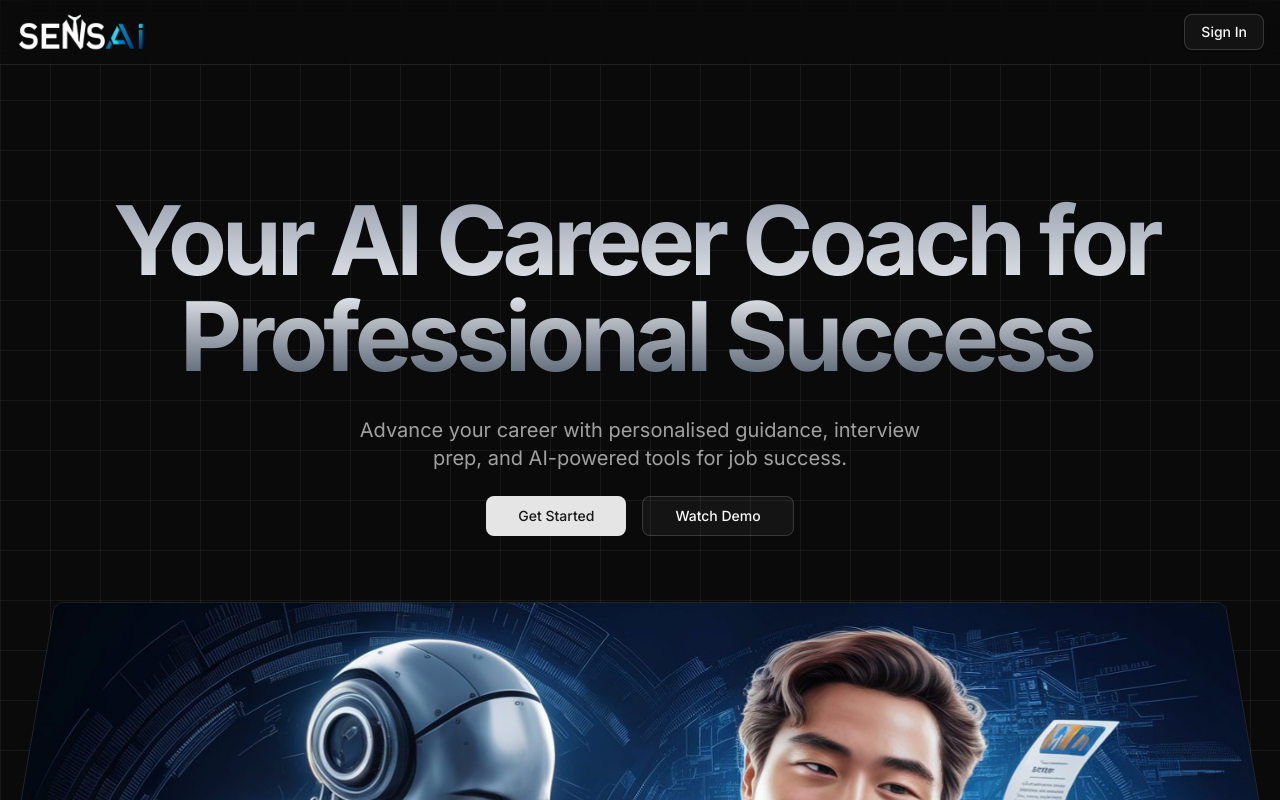
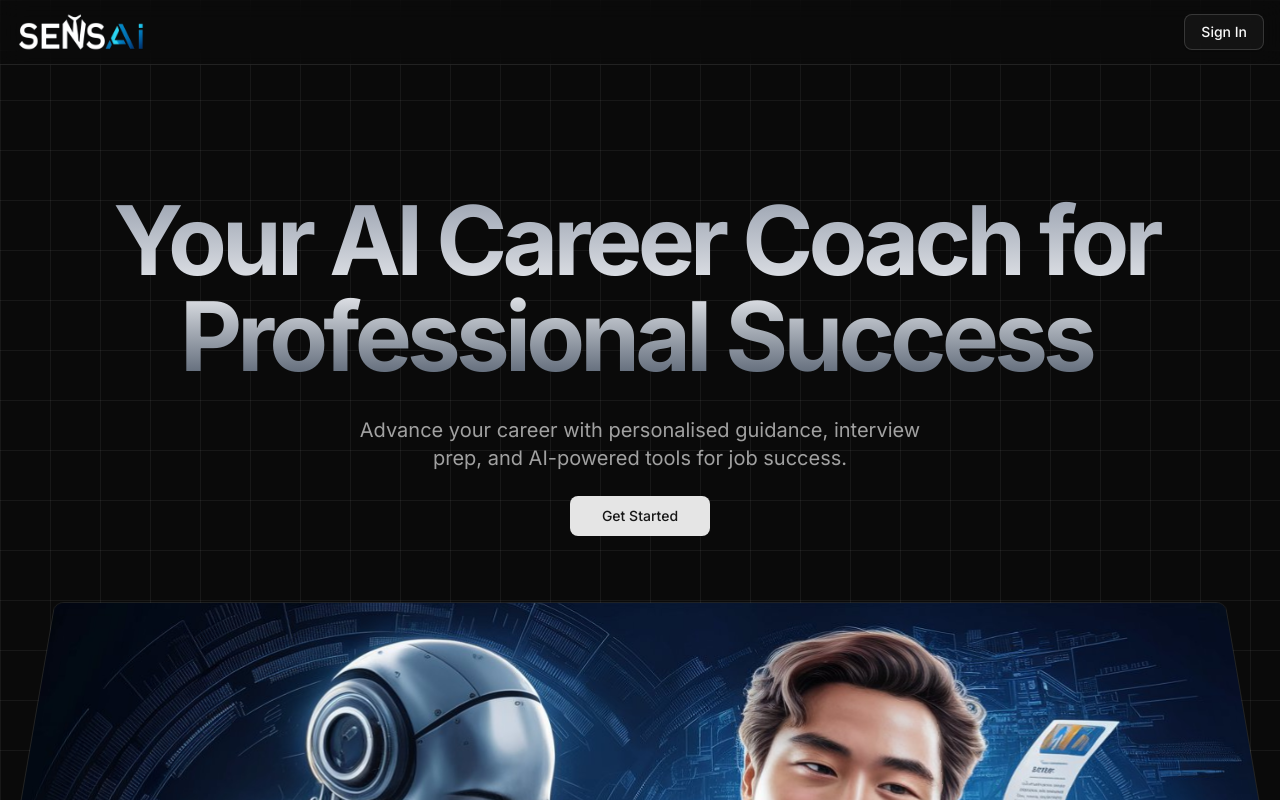
Before and after one commit to Aayushi002929/ai-coach, a Next.js app: page / in a window 1280 px wide. Shown: the top 800 px of the page. Built offline with nearby package versions, Linux system fonts and the light colour scheme; no server answers.

Commit message:
Remove Watch Demo button from hero section

```diff
--- a/components/hero.jsx
+++ b/components/hero.jsx
@@ -51,12 +51,6 @@
               Get Started
             </Button>
           </Link>
-
-          <Link href="https://www.youtube.com/roadsdiecoder">
-            <Button size="lg" variant="outline" className="px-8">
-              Watch Demo
-            </Button>
-          </Link>
         </div>
 
         {/* Banner Image */}
```
